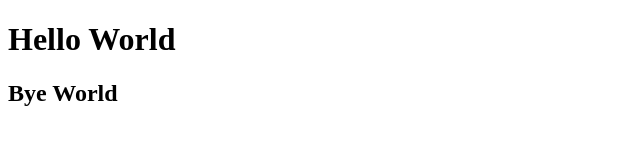
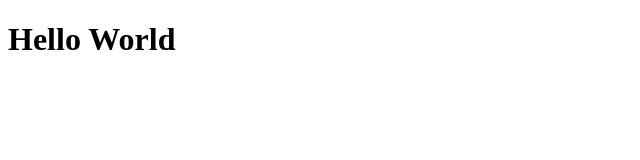
Before and after one commit to abimelsbk/test-page, a plain HTML site: page index.html in a window 1280 px wide. Shown: the whole page, without its empty margins (0-640 px from the left). Drawn offline with Linux system fonts and the light colour scheme.

Commit message:
Commit made from VS Code Azure Static Web Apps

```diff
--- a/index.html
+++ b/index.html
@@ -8,6 +8,5 @@
 </head>
 <body>
     <h1>Hello World</h1>
-    <h2>Bye World</h2>
 </body>
 </html>
```
